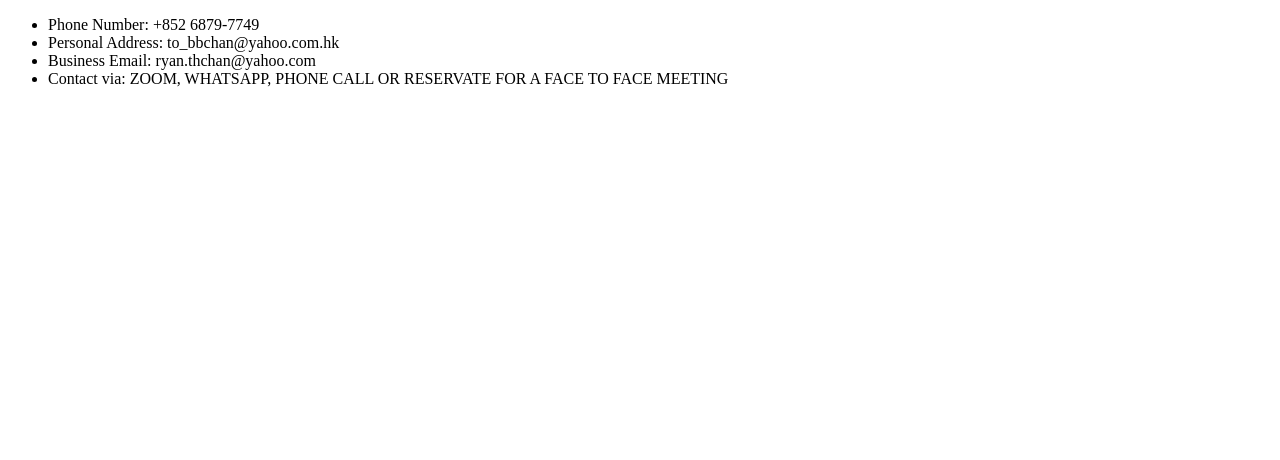
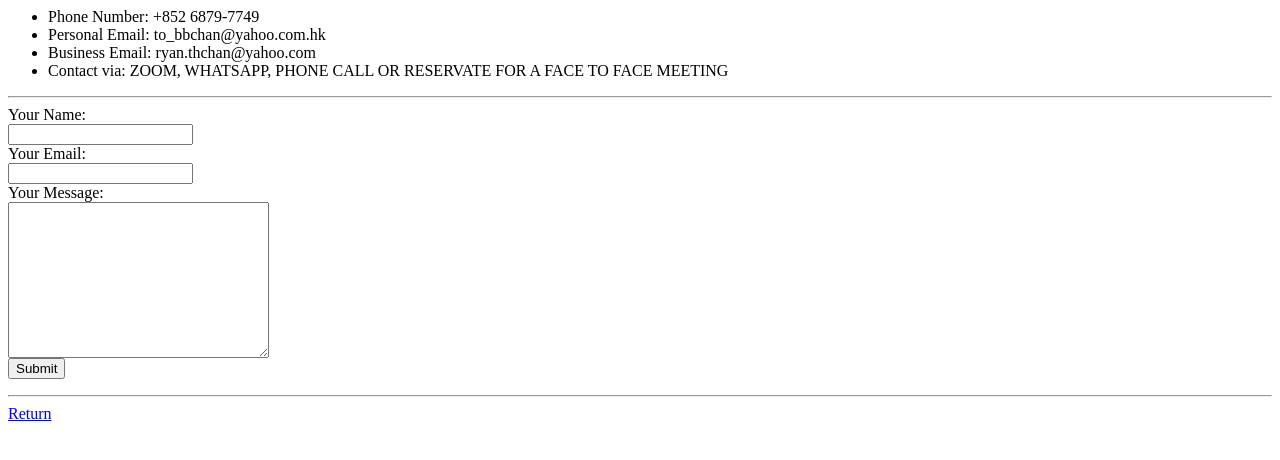
Before and after one commit to thchan0/Personal-Website, a plain HTML site: page Contact Information.html in a window 1280 px wide. Drawn offline with Linux system fonts and the light colour scheme.

Commit message:
Update Contact Information.html
First ammendment on contact information after finishing the HTML module course.

```diff
--- a/Contact Information.html
+++ b/Contact Information.html
@@ -1,4 +1,3 @@
-<!DOCTYPE html>
 <html lang="en" dir="ltr">
   <head>
     <meta charset="utf-8">
@@ -7,10 +6,21 @@
   <body>
     <ul>
     <li>Phone Number: +852 6879-7749</li>
-    <li>Personal Address: to_bbchan@yahoo.com.hk</li>
+    <li>Personal Email: to_bbchan@yahoo.com.hk</li>
     <li>Business Email: ryan.thchan@yahoo.com</li>
     <li>Contact via: ZOOM, WHATSAPP, PHONE CALL OR RESERVATE FOR A FACE TO FACE MEETING</li>
     </ul>
-
+    <hr>
+    <form class="" action="Contact Information.html" method="post">
+      <label>Your Name:</label><br>
+      <input type="text" name="" value=""><br>
+      <label>Your Email: &nbsp; &nbsp;  </label><br>
+      <input type="email" name="" value=""><br>
+      <label>Your Message: &nbsp; &nbsp;</label><br>
+      <textarea name="name" rows="10" cols="30"></textarea><br>
+      <input type="submit" name="">
+    </form>
+    <hr>
+    <a href="index.html"> Return</a>
   </body>
 </html>
```
